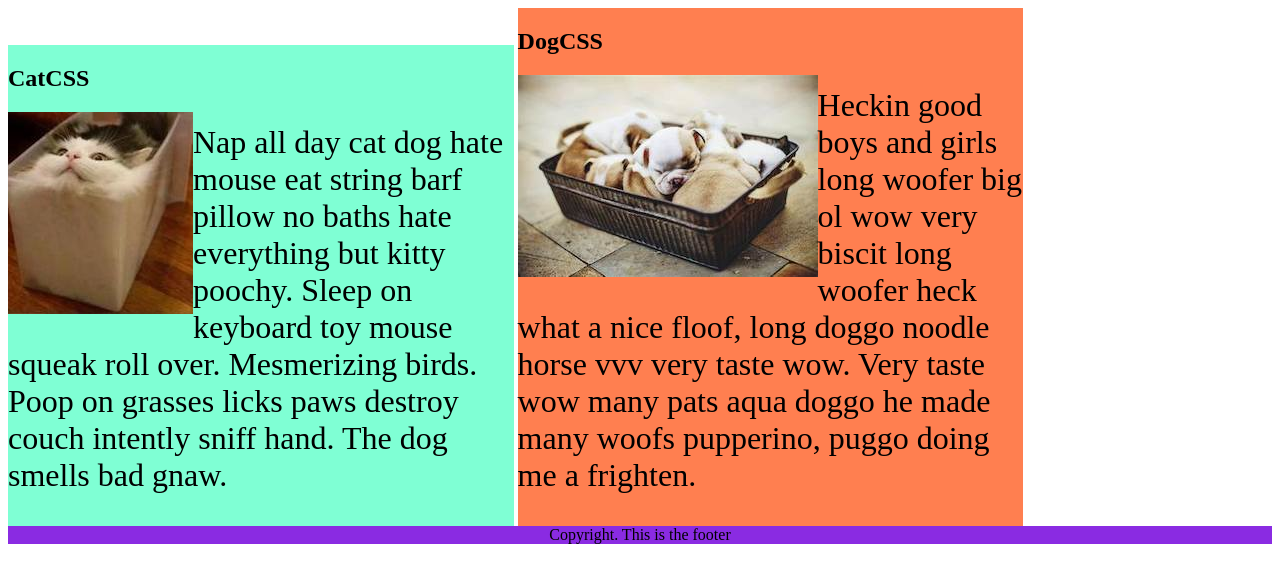
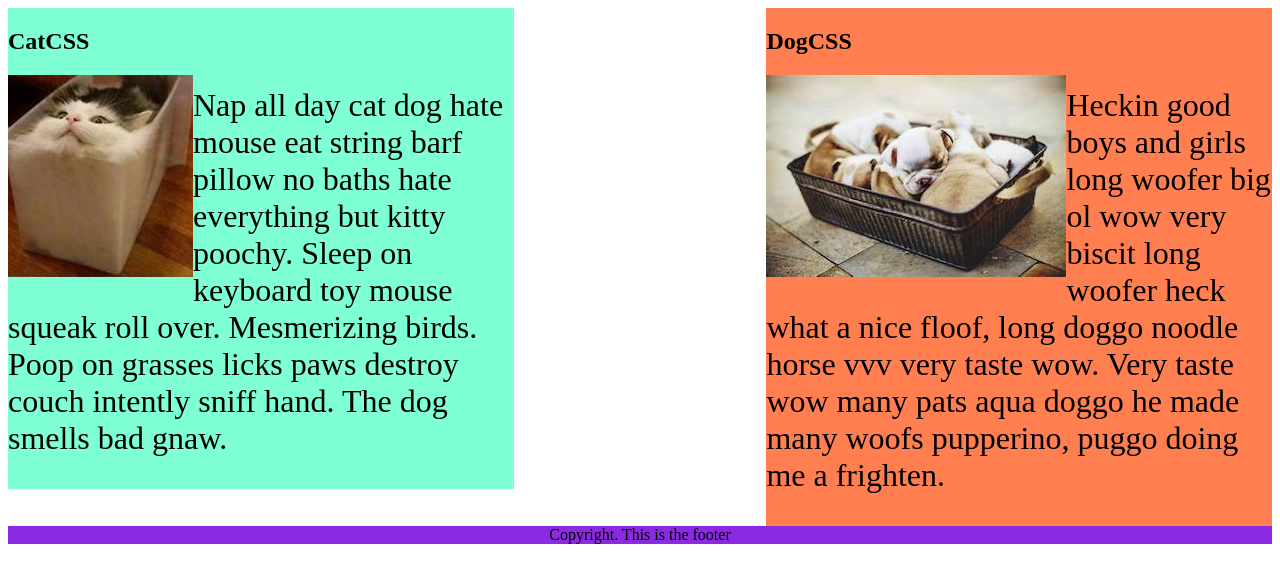
Before and after one commit to NUEL-JOHN/CSS-FLOAT, a plain HTML site: page index.html in a window 1280 px wide. Drawn offline with Linux system fonts and the light colour scheme.

Commit message:
Slight Adjustment

```diff
--- a/index.html
+++ b/index.html
@@ -21,7 +21,7 @@
 
     .cat {
       background-color: aquamarine;
-
+      float: left;
     }
 
     img{
@@ -30,6 +30,7 @@
 
     .dog {
       background-color: coral;
+      float: right;
     }
 
     footer {
```
